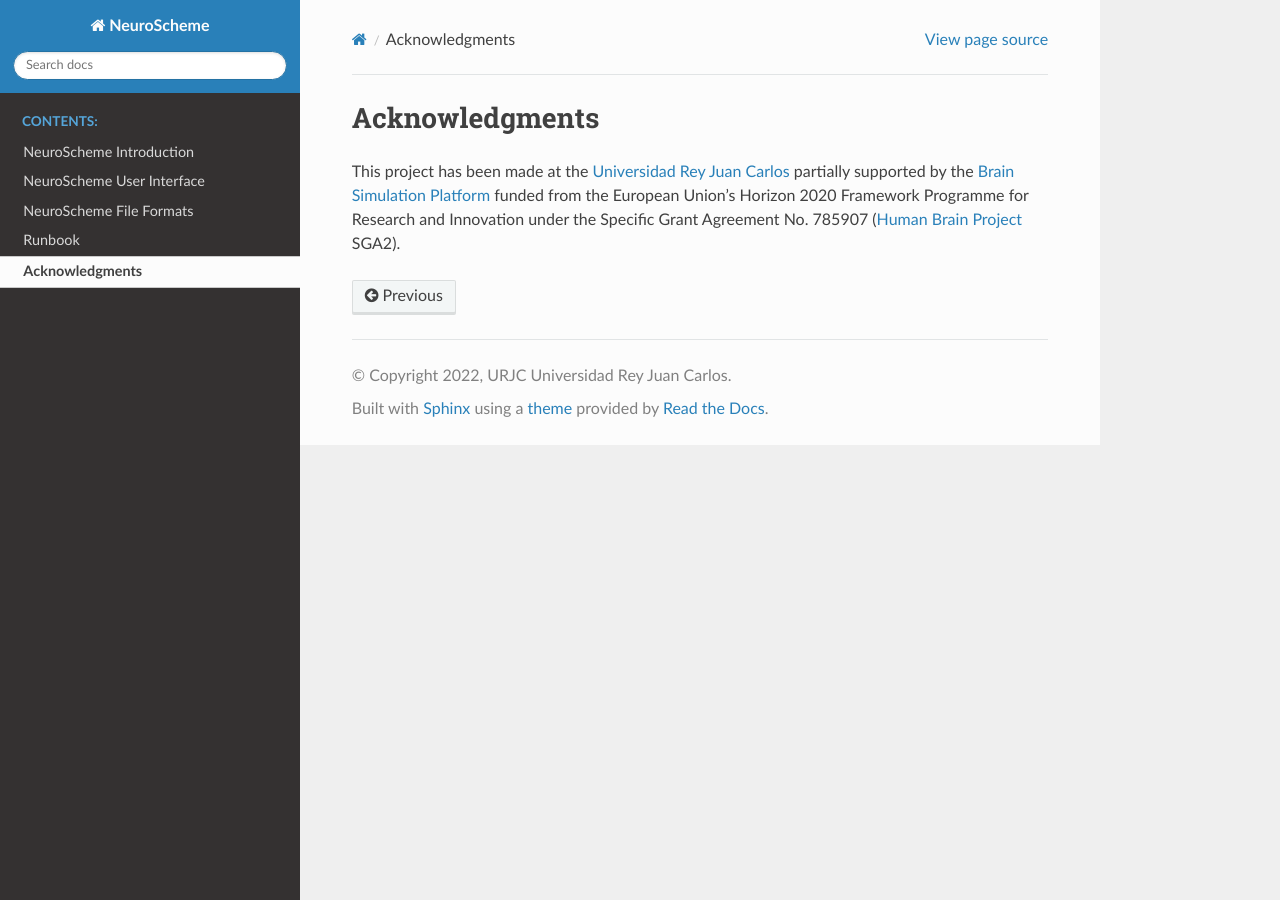
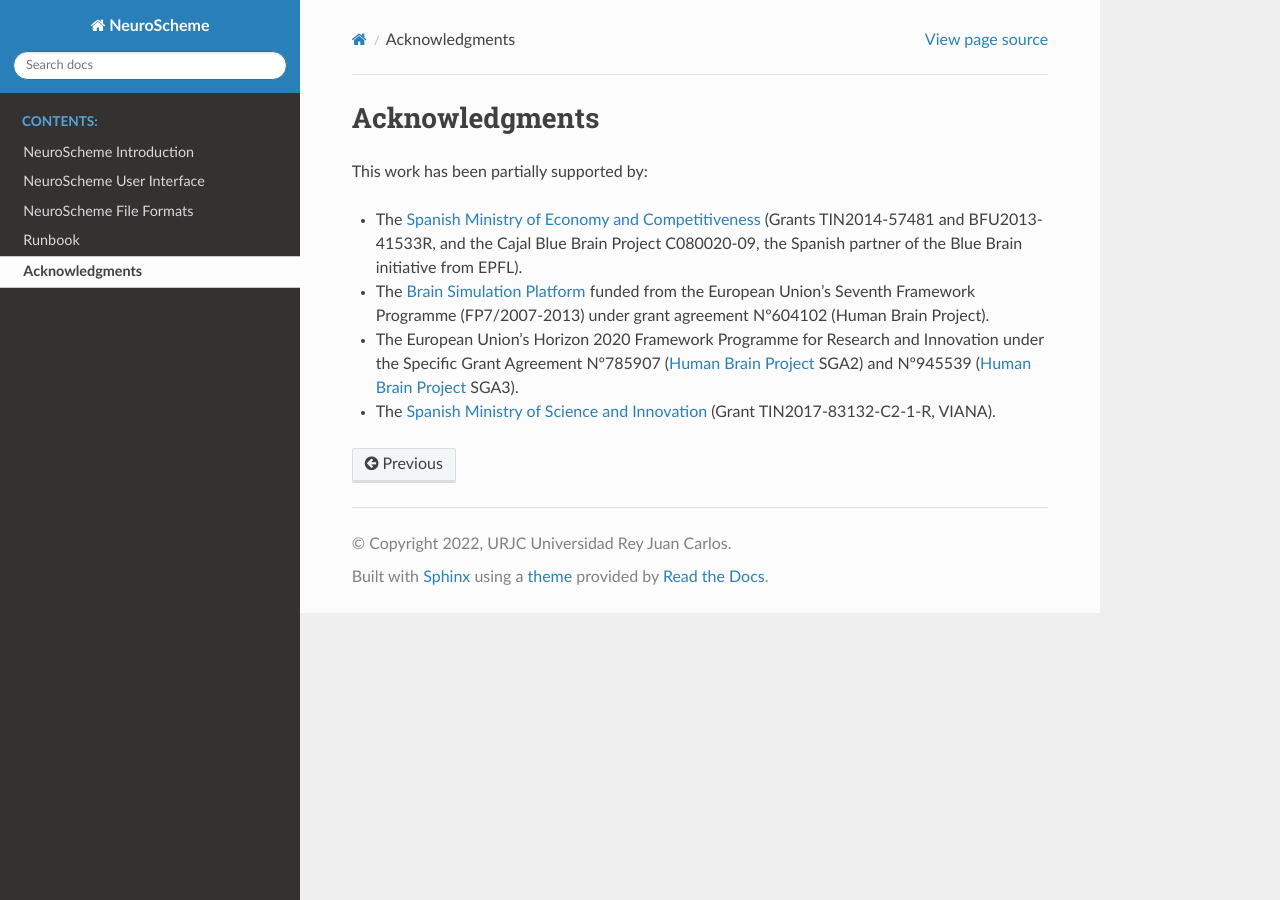
Before and after one commit to vg-lab/NeuroSchemeDocs, a Sphinx documentation site: the page built from source/05-Acknowledgments.rst, in a window 1280 px wide. Built offline with Sphinx 7.4.7 and the Read the Docs theme 2.0.0, drawn with Linux system fonts in a browser that asks for light colours.

Commit message:
Update Acknowledgements.

```diff
--- a/source/05-Acknowledgments.rst
+++ b/source/05-Acknowledgments.rst
@@ -2,8 +2,15 @@
 Acknowledgments
 ===============
 
-This project has been made at the `Universidad Rey Juan Carlos`_ partially supported by the `Brain Simulation Platform`_ funded from the European Union's Horizon 2020 Framework Programme for Research and Innovation under the Specific Grant Agreement No. 785907 (`Human Brain Project`_ SGA2).
+This work has been partially supported by:
+
+* The `Spanish Ministry of Economy and Competitiveness`_ (Grants TIN2014-57481 and BFU2013-41533R, and the Cajal Blue Brain Project C080020-09, the Spanish partner of the Blue Brain initiative from EPFL).
+* The `Brain Simulation Platform`_ funded from the European Union’s Seventh Framework Programme (FP7/2007-2013) under grant agreement Nº604102 (Human Brain Project).
+* The European Union's Horizon 2020 Framework Programme for Research and Innovation under the Specific Grant Agreement Nº785907 (`Human Brain Project`_ SGA2) and Nº945539 (`Human Brain Project`_ SGA3).
+* The `Spanish Ministry of Science and Innovation`_ (Grant TIN2017-83132-C2-1-R, VIANA).
 
 .. _Universidad Rey Juan Carlos: https://urjc.es/
 .. _Brain Simulation Platform: https://ebrains.eu/
 .. _Human Brain Project: https://www.humanbrainproject.eu/en/
+.. _Spanish Ministry of Economy and Competitiveness: https://portal.mineco.gob.es/en-us/Pages/index.aspx
+.. _Spanish Ministry of Science and Innovation: https://www.ciencia.gob.es/
```
